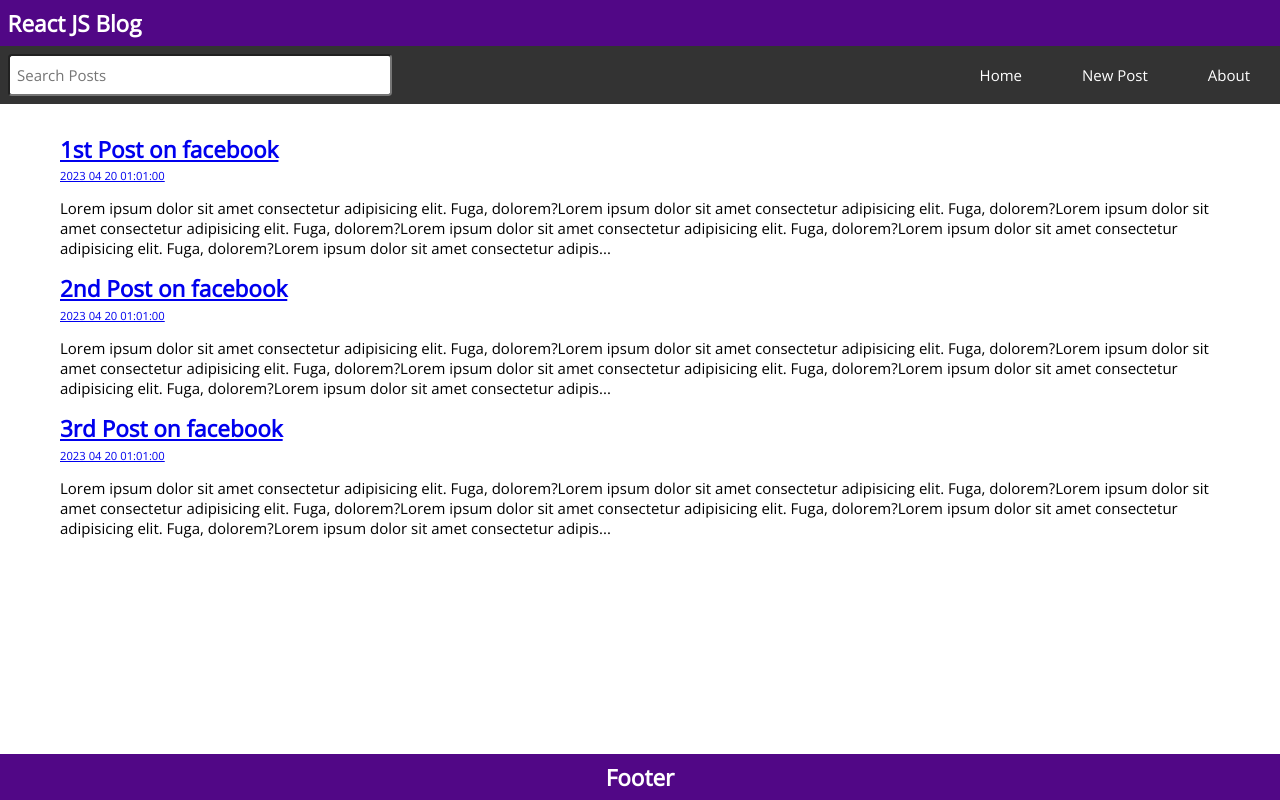
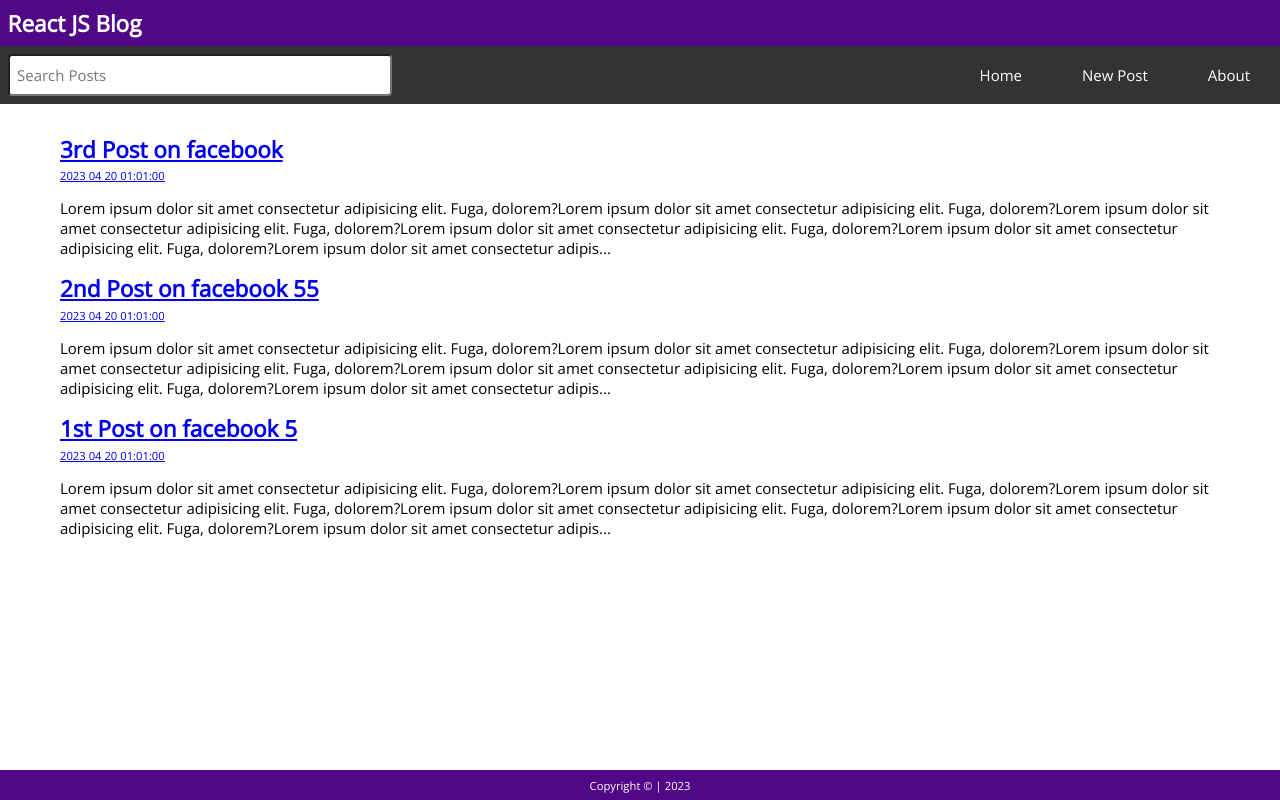
Before and after one commit to mhperera/PT_PurpleBlog, a React (Create React App) app: page / in a window 1280 px wide. Built offline with nearby package versions, Linux system fonts and the light colour scheme.

Commit message:
Developed Developed Search, Footer, 404 Error, About Components

```diff
--- a/src/App.js
+++ b/src/App.js
@@ -38,13 +38,13 @@ function App() {
   const [posts, setPosts] = useState([
     {
       id : 1,
-      title : '1st Post on facebook',
+      title : '1st Post on facebook 5',
       datetime : '2023 04 20 01:01:00',
       body: 'Lorem ipsum dolor sit amet consectetur adipisicing elit. Fuga, dolorem?Lorem ipsum dolor sit amet consectetur adipisicing elit. Fuga, dolorem?Lorem ipsum dolor sit amet consectetur adipisicing elit. Fuga, dolorem?Lorem ipsum dolor sit amet consectetur adipisicing elit. Fuga, dolorem?Lorem ipsum dolor sit amet consectetur adipisicing elit. Fuga, dolorem?Lorem ipsum dolor sit amet consectetur adipisicing elit. Fuga, dolorem?Lorem ipsum dolor sit amet consectetur adipisicing elit. Fuga, dolorem?Lorem ipsum dolor sit amet consectetur adipisicing elit. Fuga, dolorem?Lorem ipsum dolor sit amet consectetur adipisicing elit. Fuga, dolorem?Lorem ipsum dolor sit amet consectetur adipisicing elit. Fuga, dolorem?Lorem ipsum dolor sit amet consectetur adipisicing elit. Fuga, dolorem?Lorem ipsum dolor sit amet consectetur adipisicing elit. Fuga, dolorem?Lorem ipsum dolor sit amet consectetur adipisicing elit. Fuga, dolorem?Lorem ipsum dolor sit amet consectetur adipisicing elit. Fuga, dolorem?Lorem ipsum dolor sit amet consectetur adipisicing elit. Fuga, dolorem?Lorem ipsum dolor sit amet consectetur adipisicing elit. Fuga, dolorem?Lorem ipsum dolor sit amet consectetur adipisicing elit. Fuga, dolorem?Lorem ipsum dolor sit amet consectetur adipisicing elit. Fuga, dolorem?Lorem ipsum dolor sit amet consectetur adipisicing elit. Fuga, dolorem?Lorem ipsum dolor sit amet consectetur adipisicing elit. Fuga, dolorem?'
     },
     {
       id : 2,
-      title : '2nd Post on facebook',
+      title : '2nd Post on facebook 55',
       datetime : '2023 04 20 01:01:00',
       body: 'Lorem ipsum dolor sit amet consectetur adipisicing elit. Fuga, dolorem?Lorem ipsum dolor sit amet consectetur adipisicing elit. Fuga, dolorem?Lorem ipsum dolor sit amet consectetur adipisicing elit. Fuga, dolorem?Lorem ipsum dolor sit amet consectetur adipisicing elit. Fuga, dolorem?Lorem ipsum dolor sit amet consectetur adipisicing elit. Fuga, dolorem?Lorem ipsum dolor sit amet consectetur adipisicing elit. Fuga, dolorem?Lorem ipsum dolor sit amet consectetur adipisicing elit. Fuga, dolorem?Lorem ipsum dolor sit amet consectetur adipisicing elit. Fuga, dolorem?Lorem ipsum dolor sit amet consectetur adipisicing elit. Fuga, dolorem?Lorem ipsum dolor sit amet consectetur adipisicing elit. Fuga, dolorem?Lorem ipsum dolor sit amet consectetur adipisicing elit. Fuga, dolorem?Lorem ipsum dolor sit amet consectetur adipisicing elit. Fuga, dolorem?Lorem ipsum dolor sit amet consectetur adipisicing elit. Fuga, dolorem?Lorem ipsum dolor sit amet consectetur adipisicing elit. Fuga, dolorem?Lorem ipsum dolor sit amet consectetur adipisicing elit. Fuga, dolorem?Lorem ipsum dolor sit amet consectetur adipisicing elit. Fuga, dolorem?Lorem ipsum dolor sit amet consectetur adipisicing elit. Fuga, dolorem?Lorem ipsum dolor sit amet consectetur adipisicing elit. Fuga, dolorem?Lorem ipsum dolor sit amet consectetur adipisicing elit. Fuga, dolorem?Lorem ipsum dolor sit amet consectetur adipisicing elit. Fuga, dolorem?'
     },
@@ -64,6 +64,15 @@ function App() {
     navigate('/');
   }
 
+  useEffect(()=>{
+    const filteredResults = posts.filter((post)=>(
+      (( post.body).toLowerCase() ).includes( search.toLowerCase() )
+      ||
+      (( post.title).toLowerCase() ).includes( search.toLowerCase() )
+    ));
+    setSearchResult(filteredResults.reverse());
+  },[posts, search]);
+
   return (
     <div className="App">
 
@@ -81,7 +90,7 @@ function App() {
         <Route
           exact path='/'
           element={<HomeComponent
-                      posts={posts}
+                      posts={searchResult}
                     />}
         />
 
--- a/src/components/Error.js
+++ b/src/components/Error.js
@@ -1,9 +1,13 @@
 import React from 'react'
+import { Link } from 'react-router-dom'
 
 const Error = () => {
   return (
-    <main>
-      <h1>404 Error</h1>
+    <main className='Missing'>
+      <h2>404 Error - Page Not Found</h2>
+      <p>
+        <Link to='/'>Visit our Home Page</Link>
+      </p>
     </main>
   )
 }
--- a/src/components/PostPageComponent.js
+++ b/src/components/PostPageComponent.js
@@ -9,7 +9,7 @@ const PostPageComponent = ({ posts, handleDelete }) => {
   return (
     <main className='PostPage'>
 
-      <article class="post">
+      <article className="post">
         { post &&
 
             <>
--- a/src/components/template/FooterComponent.js
+++ b/src/components/template/FooterComponent.js
@@ -1,9 +1,10 @@
 import React from 'react'
 
 const FooterComponent = () => {
+  const today = new Date();
   return (
     <footer className='Footer'>
-      <h1>Footer</h1>
+      <p>Copyright &copy; | { today.getFullYear() } </p>
     </footer>
   )
 }
```
Also changed, not shown: src/components/AboutComponent.js (+3 -2 lines).
